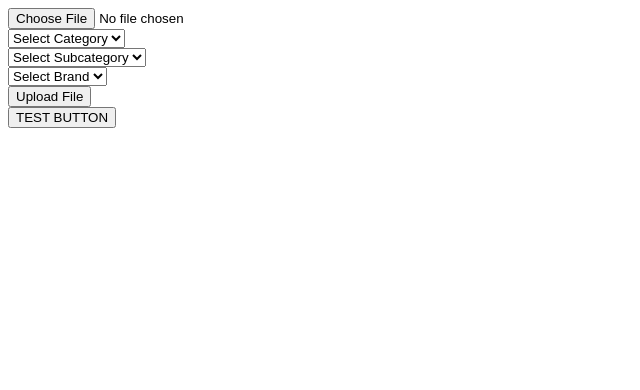
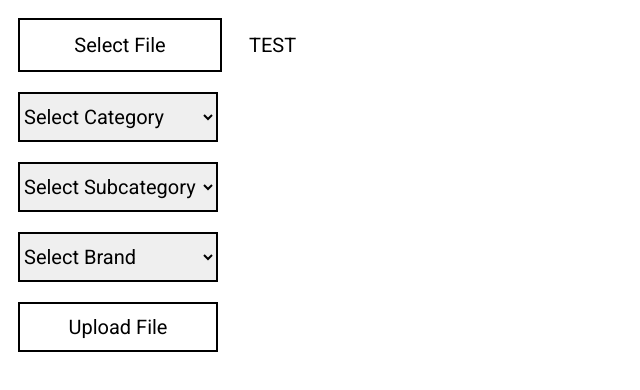
Before and after one commit to LunaLu-dev/Pricelist_uploader, a website: page index.html in a window 1280 px wide. Shown: the whole page, without its empty margins (0-640 px from the left). Drawn offline with Linux system fonts and the light colour scheme; a web font is replaced by a local one.

Commit message:
Fixed Design and braand functonality

```diff
--- a/database.js
+++ b/database.js
@@ -3,6 +3,7 @@ async function GetCategories(){
     fetch('http://127.0.0.1:7069?type=read')
         .then(response => response.json())
         .then(data => {
+            document.getElementById('category').innerHTML = '<option value="" disabled selected>Select Category</option>';
             data.forEach((item) => {
                 var category = document.createElement('option');
                 category.value = item.code_name;
@@ -19,8 +20,8 @@ async function GetSubCategories(category){
     fetch(url)
     .then(response => response.json())
     .then(data => {
+        document.getElementById('subcategory').innerHTML = '<option value="" disabled selected>Select Subcategory</option>';
         data.forEach((item) => {
-            console.log(item);
             var subCategory = document.createElement('option');
             subCategory.value = item.code_name;
             subCategory.innerText = item.public_name
@@ -29,3 +30,19 @@ async function GetSubCategories(category){
         })
     })
 }
+
+async function GetBrands(category){
+    url = 'http://127.0.0.1:7069?type=read&category=' + document.getElementById("category").value + '&subcategory=' + document.getElementById("subcategory").value;
+    fetch(url)
+        .then(response => response.json())
+        .then(data => {
+            document.getElementById('brand').innerHTML = '<option value="" disabled selected>Select Brand</option>';
+            data.forEach((item) => {
+                var subCategory = document.createElement('option');
+                subCategory.value = item.code_name;
+                subCategory.innerText = item.public_name
+
+                document.getElementById('brand').appendChild(subCategory);
+            })
+        })
+}
--- a/index.html
+++ b/index.html
@@ -4,16 +4,61 @@
         <title>HiFi Consult Price List Upload</title>
         <script src="index.js"></script>
         <script src="database.js"></script>
+        <style>
+
+            @import url('https://fonts.googleapis.com/css2?family=Gruppo&family=Roboto:ital,wght@0,100..900;1,100..900&display=swap');
+            * {
+                font-family: 'Roboto', sans-serif;
+                font-size: 20px;
+            }
+            select{
+                width: 200px;
+                height: 50px;
+                margin: 10px;
+                border: 2px solid #000;
+            }
+            button{
+                width: 200px;
+                height: 50px;
+                margin: 10px;
+                border: 2px solid black;
+                background-color: #fff;
+            }
+            .custom-file-upload {
+                display: inline-block;
+                border: 2px solid #000;
+                cursor: pointer;
+                background-color: #fff;
+                width: 200px;
+                height: 50px;
+                margin: 10px;
+                text-align: center;
+                line-height: 50px;
+            }
+
+            .file-input {
+                display: none;
+            }
+
+            .filename {
+                margin-left: 12px;
+                color: #000;
+            }
+        </style>
     </head>
     <body onload="GetCategories()">
         <form id="uploadForm" enctype="multipart/form-data">
-            <input type="file" id="fileInput" name="file" required><br>
+            <input type="file" id="fileInput" class="file-input" required onchange="UpdateFileName()">
+            <label for="fileInput" class="custom-file-upload">
+                Select File
+            </label>
+            <span class="filename" id="fileName">TEST</span><br>
             <label for="category"></label>
             <select id="category" name="categoty" required onchange="GetSubCategories()">
                 <option value="" disabled selected>Select Category</option>
             </select><br>
             <label for="subcategory"></label>
-            <select id="subcategory" name="subcategory" required>
+            <select id="subcategory" name="subcategory" required onchange="GetBrands()">
                 <option value="" disabled selected>Select Subcategory</option>
             </select><br>
             <label for="brand"></label>
@@ -22,7 +67,6 @@
             </select><br>
             <button type="submit">Upload File</button>
         </form>
-        <button type="button" id="uploadButton">TEST BUTTON</button>
         <p id="result"></p>
     </body>
 </html>
--- a/index.js
+++ b/index.js
@@ -26,3 +26,17 @@ document.getElementById('uploadForm').addEventListener('submit', async (e) => {
         alert('Upload failed!');
     }
 });
+
+
+function UpdateFileName() {
+    const fileInput = document.getElementById('fileInput');
+    const fileName = document.getElementById('fileName');
+
+    console.log("CHANGE");
+    const file = fileInput.files[0];
+    if (file) {
+        console.log(file);
+        console.log(file.name);
+        fileName.innerText = file.name;
+    }
+}
```
